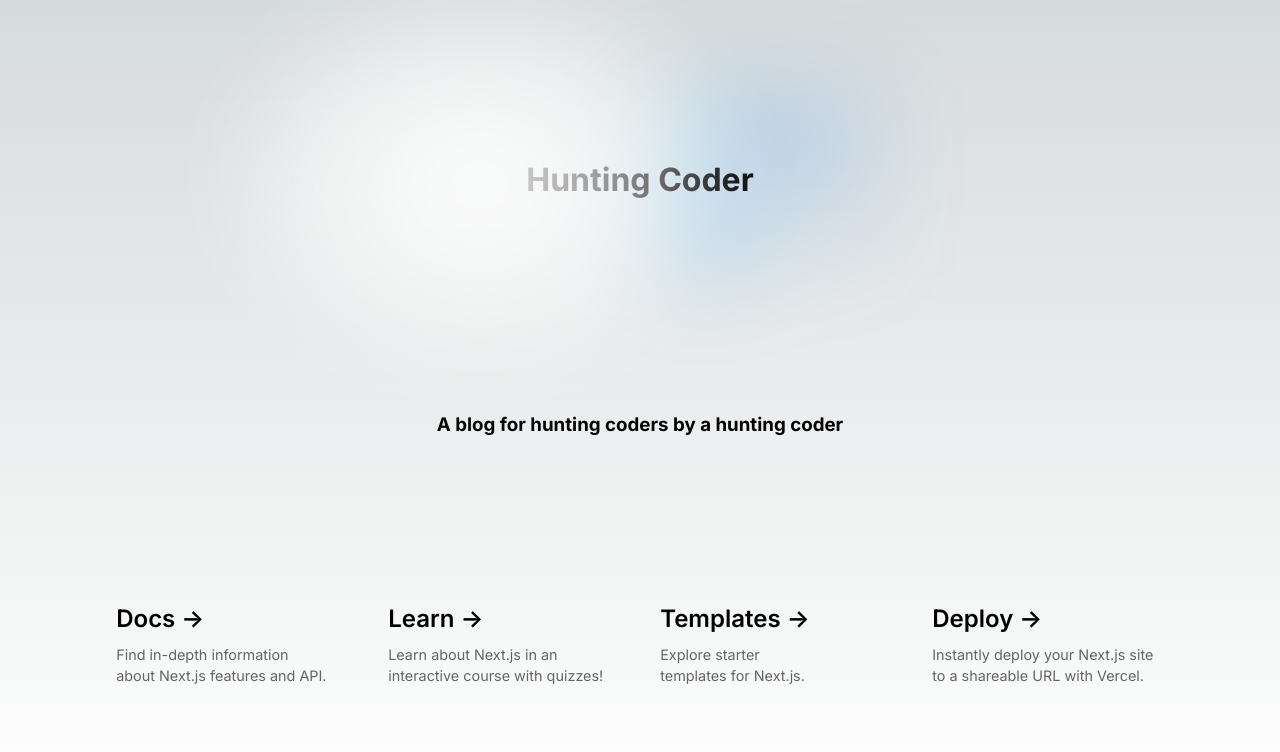
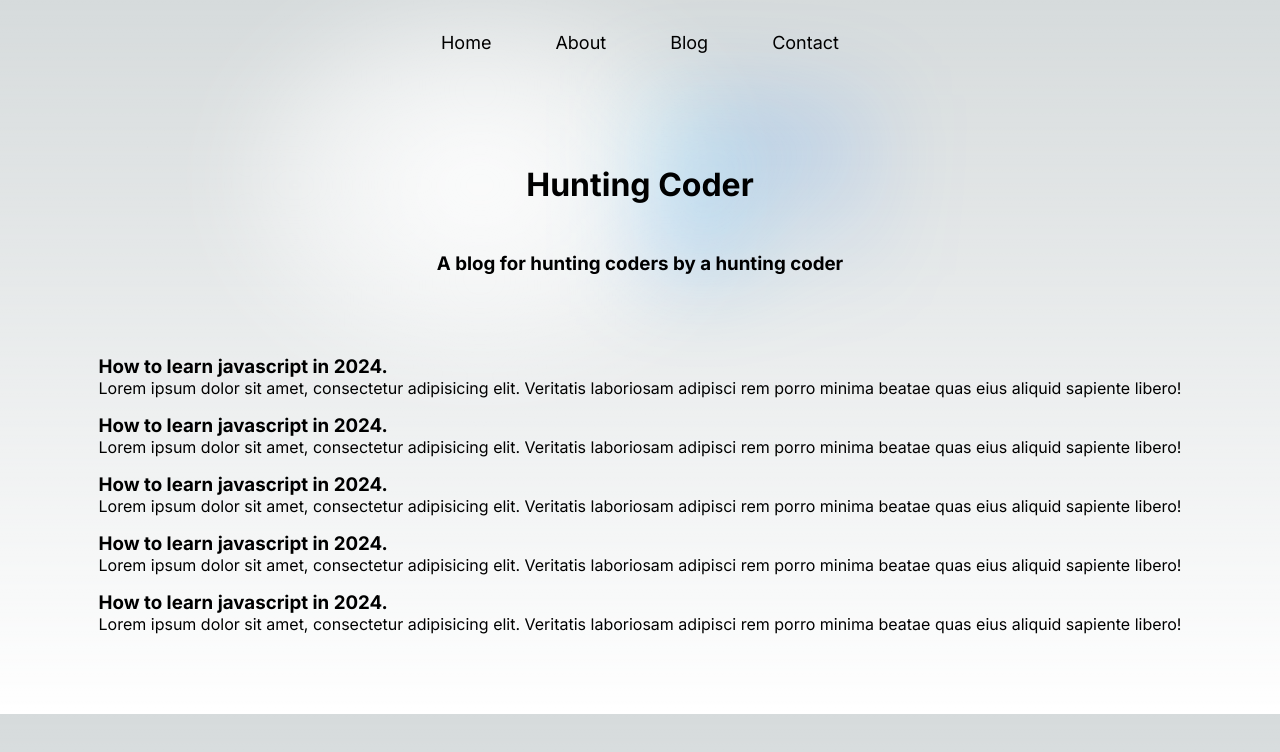
Before and after one commit to anshgupta6031/Hunting_Coder-A_Coding_Blog_Platform, a Next.js app: page / in a window 1280 px wide. Shown: the top 752 px of the page. Built offline with nearby package versions, Linux system fonts and the light colour scheme.

Commit message:
video 8 completed

```diff
--- a/app/page.js
+++ b/app/page.js
@@ -1,67 +1,48 @@
-import Image from "next/image";
-import styles from "./page.module.css";
+import styles from "./page.module.css"
 
 export default function Home() {
     return (
-        <main className={styles.main}>
+        <>
+            <nav className={styles.mainnav}>
+                <ul>
+                    <li>Home</li>
+                    <li>About</li>
+                    <li>Blog</li>
+                    <li>Contact</li>
+                </ul>
+            </nav>
 
-            <div className={styles.center}>
-                <h1>Hunting Coder</h1>
-            </div>
+            <main className={styles.main}>
+                <div className={styles.center}>
+                    <h1>Hunting Coder</h1>
+                </div>
 
-            <h3>A blog for hunting coders by a hunting coder</h3>
+                <h3>A blog for hunting coders by a hunting coder</h3>
 
-            <div className={styles.grid}>
-                <a
-                    href="https://nextjs.org/docs?utm_source=create-next-app&utm_medium=appdir-template&utm_campaign=create-next-app"
-                    className={styles.card}
-                    target="_blank"
-                    rel="noopener noreferrer"
-                >
-                    <h2>
-                        Docs <span>-&gt;</span>
-                    </h2>
-                    <p>Find in-depth information about Next.js features and API.</p>
-                </a>
+                <div className={styles.blogs}>
+                    <div className={styles.blogItems}>
+                        <h3>How to learn javascript in 2024.</h3>
+                        <p>Lorem ipsum dolor sit amet, consectetur adipisicing elit. Veritatis laboriosam adipisci rem porro minima beatae quas eius aliquid sapiente libero!</p>
+                    </div>
+                    <div className={styles.blogItems}>
+                        <h3>How to learn javascript in 2024.</h3>
+                        <p>Lorem ipsum dolor sit amet, consectetur adipisicing elit. Veritatis laboriosam adipisci rem porro minima beatae quas eius aliquid sapiente libero!</p>
+                    </div>
+                    <div className={styles.blogItems}>
+                        <h3>How to learn javascript in 2024.</h3>
+                        <p>Lorem ipsum dolor sit amet, consectetur adipisicing elit. Veritatis laboriosam adipisci rem porro minima beatae quas eius aliquid sapiente libero!</p>
+                    </div>
+                    <div className={styles.blogItems}>
+                        <h3>How to learn javascript in 2024.</h3>
+                        <p>Lorem ipsum dolor sit amet, consectetur adipisicing elit. Veritatis laboriosam adipisci rem porro minima beatae quas eius aliquid sapiente libero!</p>
+                    </div>
+                    <div className={styles.blogItems}>
+                        <h3>How to learn javascript in 2024.</h3>
+                        <p>Lorem ipsum dolor sit amet, consectetur adipisicing elit. Veritatis laboriosam adipisci rem porro minima beatae quas eius aliquid sapiente libero!</p>
+                    </div>
+                </div>
+            </main>
 
-                <a
-                    href="https://nextjs.org/learn?utm_source=create-next-app&utm_medium=appdir-template&utm_campaign=create-next-app"
-                    className={styles.card}
-                    target="_blank"
-                    rel="noopener noreferrer"
-                >
-                    <h2>
-                        Learn <span>-&gt;</span>
-                    </h2>
-                    <p>Learn about Next.js in an interactive course with&nbsp;quizzes!</p>
-                </a>
-
-                <a
-                    href="https://vercel.com/templates?framework=next.js&utm_source=create-next-app&utm_medium=appdir-template&utm_campaign=create-next-app"
-                    className={styles.card}
-                    target="_blank"
-                    rel="noopener noreferrer"
-                >
-                    <h2>
-                        Templates <span>-&gt;</span>
-                    </h2>
-                    <p>Explore starter templates for Next.js.</p>
-                </a>
-
-                <a
-                    href="https://vercel.com/new?utm_source=create-next-app&utm_medium=appdir-template&utm_campaign=create-next-app"
-                    className={styles.card}
-                    target="_blank"
-                    rel="noopener noreferrer"
-                >
-                    <h2>
-                        Deploy <span>-&gt;</span>
-                    </h2>
-                    <p>
-                        Instantly deploy your Next.js site to a shareable URL with Vercel.
-                    </p>
-                </a>
-            </div>
-        </main>
+        </>
     );
 }
--- a/app/page.module.css
+++ b/app/page.module.css
@@ -1,84 +1,18 @@
 .main {
   display: flex;
   flex-direction: column;
-  justify-content: space-between;
+  justify-content: center;
   align-items: center;
-  padding: 6rem;
-  min-height: 100vh;
+  padding: 4rem;
 }
 
-.description {
-  display: inherit;
-  justify-content: inherit;
-  align-items: inherit;
-  font-size: 0.85rem;
-  max-width: var(--max-width);
-  width: 100%;
-  z-index: 2;
-  font-family: var(--font-mono);
-}
-
-.description a {
-  display: flex;
-  justify-content: center;
-  align-items: center;
-  gap: 0.5rem;
-}
-
-.description p {
-  position: relative;
-  margin: 0;
-  padding: 1rem;
-  background-color: rgba(var(--callout-rgb), 0.5);
-  border: 1px solid rgba(var(--callout-border-rgb), 0.3);
-  border-radius: var(--border-radius);
-}
-
-.code {
-  font-weight: 700;
-  font-family: var(--font-mono);
-}
-
-.grid {
-  display: grid;
-  grid-template-columns: repeat(4, minmax(25%, auto));
-  max-width: 100%;
-  width: var(--max-width);
-}
-
-.card {
-  padding: 1rem 1.2rem;
-  border-radius: var(--border-radius);
-  background: rgba(var(--card-rgb), 0);
-  border: 1px solid rgba(var(--card-border-rgb), 0);
-  transition: background 200ms, border 200ms;
-}
-
-.card span {
-  display: inline-block;
-  transition: transform 200ms;
-}
-
-.card h2 {
-  font-weight: 600;
-  margin-bottom: 0.7rem;
-}
-
-.card p {
-  margin: 0;
-  opacity: 0.6;
-  font-size: 0.9rem;
-  line-height: 1.5;
-  max-width: 30ch;
-  text-wrap: balance;
-}
 
 .center {
   display: flex;
   justify-content: center;
   align-items: center;
   position: relative;
-  padding: 4rem 0;
+  padding: 3rem 0;
 }
 
 .center::before {
@@ -103,128 +37,31 @@
   position: absolute;
   filter: blur(45px);
   transform: translateZ(0);
+  z-index: -1;
 }
 
-.logo {
-  position: relative;
-}
-/* Enable hover only on non-touch devices */
-@media (hover: hover) and (pointer: fine) {
-  .card:hover {
-    background: rgba(var(--card-rgb), 0.1);
-    border: 1px solid rgba(var(--card-border-rgb), 0.15);
-  }
 
-  .card:hover span {
-    transform: translateX(4px);
-  }
+
+.mainnav ul{
+  display: flex;
+  justify-content: center;
+  margin-top: 2rem;
+  list-style: none;
 }
 
-@media (prefers-reduced-motion) {
-  .card:hover span {
-    transform: none;
-  }
+
+.mainnav ul li{
+  margin: 0rem 2rem;
+  cursor: pointer;
+  font-size: large;
 }
 
-/* Mobile */
-@media (max-width: 700px) {
-  .content {
-    padding: 4rem;
-  }
 
-  .grid {
-    grid-template-columns: 1fr;
-    margin-bottom: 120px;
-    max-width: 320px;
-    text-align: center;
-  }
-
-  .card {
-    padding: 1rem 2.5rem;
-  }
-
-  .card h2 {
-    margin-bottom: 0.5rem;
-  }
-
-  .center {
-    padding: 8rem 0 6rem;
-  }
-
-  .center::before {
-    transform: none;
-    height: 300px;
-  }
-
-  .description {
-    font-size: 0.8rem;
-  }
-
-  .description a {
-    padding: 1rem;
-  }
-
-  .description p,
-  .description div {
-    display: flex;
-    justify-content: center;
-    position: fixed;
-    width: 100%;
-  }
-
-  .description p {
-    align-items: center;
-    inset: 0 0 auto;
-    padding: 2rem 1rem 1.4rem;
-    border-radius: 0;
-    border: none;
-    border-bottom: 1px solid rgba(var(--callout-border-rgb), 0.25);
-    background: linear-gradient(
-      to bottom,
-      rgba(var(--background-start-rgb), 1),
-      rgba(var(--callout-rgb), 0.5)
-    );
-    background-clip: padding-box;
-    backdrop-filter: blur(24px);
-  }
-
-  .description div {
-    align-items: flex-end;
-    pointer-events: none;
-    inset: auto 0 0;
-    padding: 2rem;
-    height: 200px;
-    background: linear-gradient(
-      to bottom,
-      transparent 0%,
-      rgb(var(--background-end-rgb)) 40%
-    );
-    z-index: 1;
-  }
+.blogs{
+  margin-top: 4rem;
 }
 
-/* Tablet and Smaller Desktop */
-@media (min-width: 701px) and (max-width: 1120px) {
-  .grid {
-    grid-template-columns: repeat(2, 50%);
-  }
+
+.blogItems{
+  margin: 1rem;
 }
-
-@media (prefers-color-scheme: dark) {
-  .vercelLogo {
-    filter: invert(1);
-  }
-
-  .logo {
-    filter: invert(1) drop-shadow(0 0 0.3rem #ffffff70);
-  }
-}
-
-@keyframes rotate {
-  from {
-    transform: rotate(360deg);
-  }
-  to {
-    transform: rotate(0deg);
-  }
-}
```
Also changed, not shown: app/about/page.js (added, +13 -0 lines), app/blog/page.js (added, +13 -0 lines), app/blogpost/[slug]/page.js (added, +13 -0 lines), app/contact/page.js (added, +13 -0 lines).
